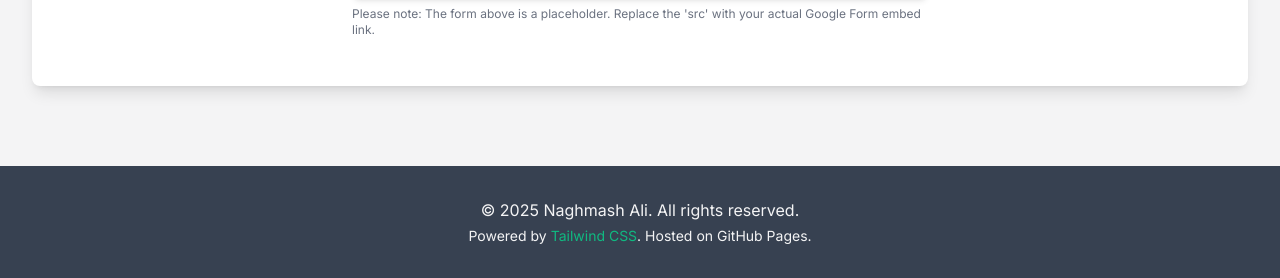
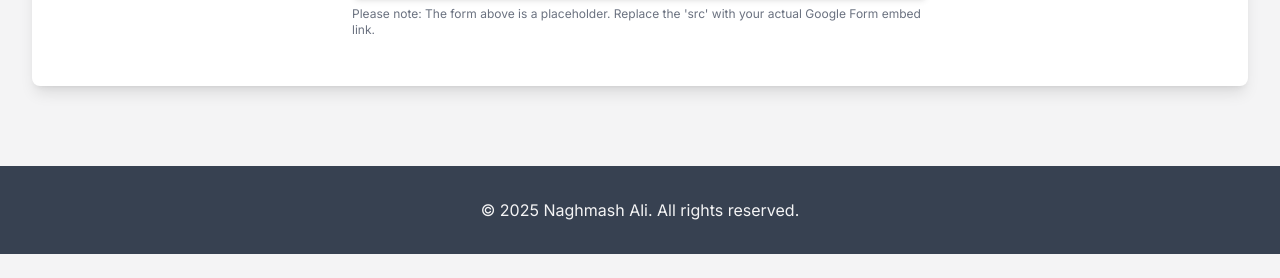
Before and after one commit to naghmash-ali/naghmash.github.io, a plain HTML site: page index.html in a window 1280 px wide. Shown: the part 7074-7352 px from the top of the page. After the commit the page ends 7328 px from the top, so only its background shows below. Drawn offline with nearby package versions, Linux system fonts and the light colour scheme.

Commit message:
Update index.html

```diff
--- a/index.html
+++ b/index.html
@@ -401,7 +401,7 @@
 
     <footer class="bg-darkgray text-lightgray py-8 text-center">
         <p>&copy; <span id="currentYear"></span> Naghmash Ali. All rights reserved.</p>
-        <p class="text-sm mt-1">Powered by <a href="https://tailwindcss.com" class="hover:underline text-secondary" target="_blank">Tailwind CSS</a>. Hosted on GitHub Pages.</p>
+        <!-- <p class="text-sm mt-1">Powered by <a href="https://tailwindcss.com" class="hover:underline text-secondary" target="_blank">Tailwind CSS</a>. Hosted on GitHub Pages.</p> -->
     </footer>
 
     <script src="js/script.js"></script>
```
